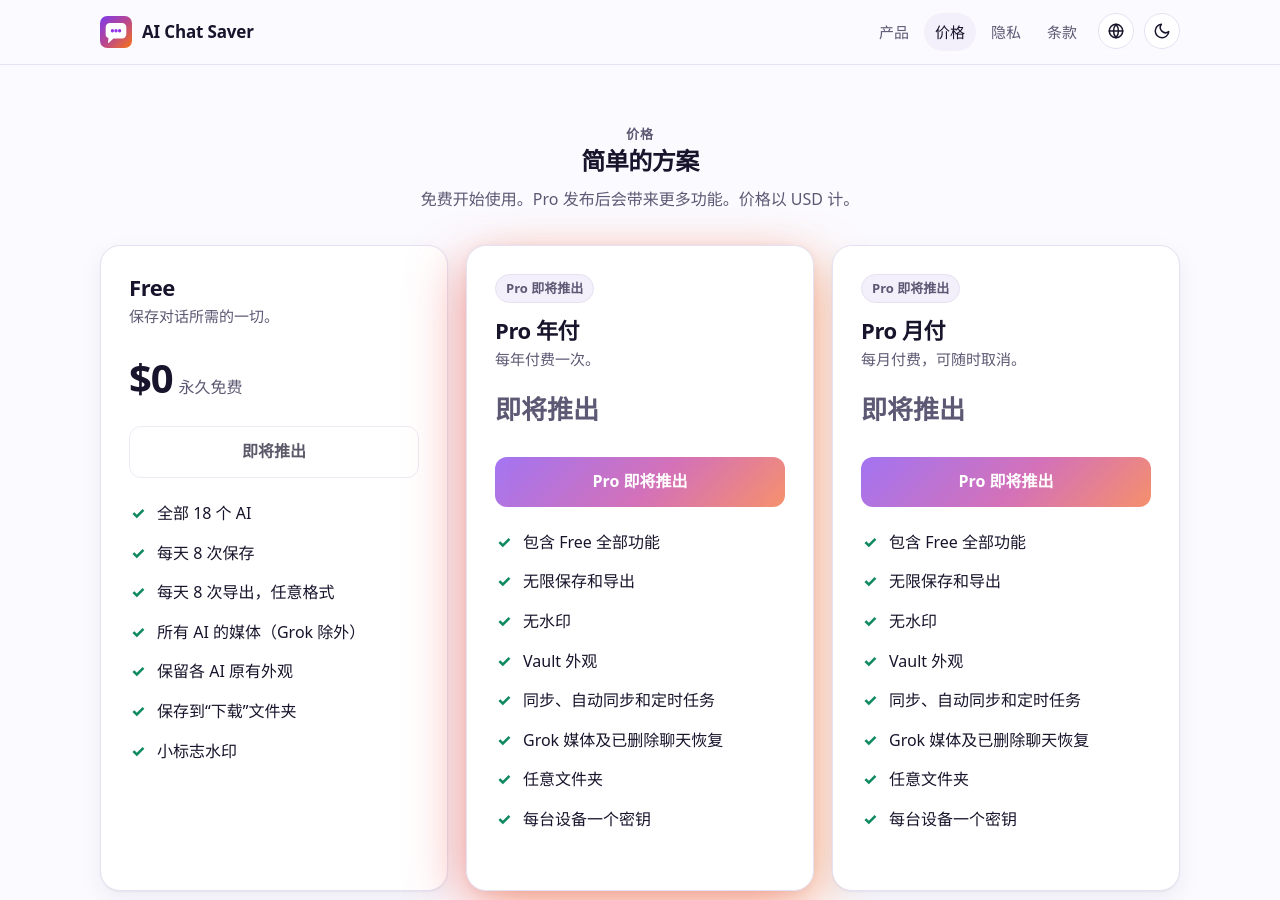
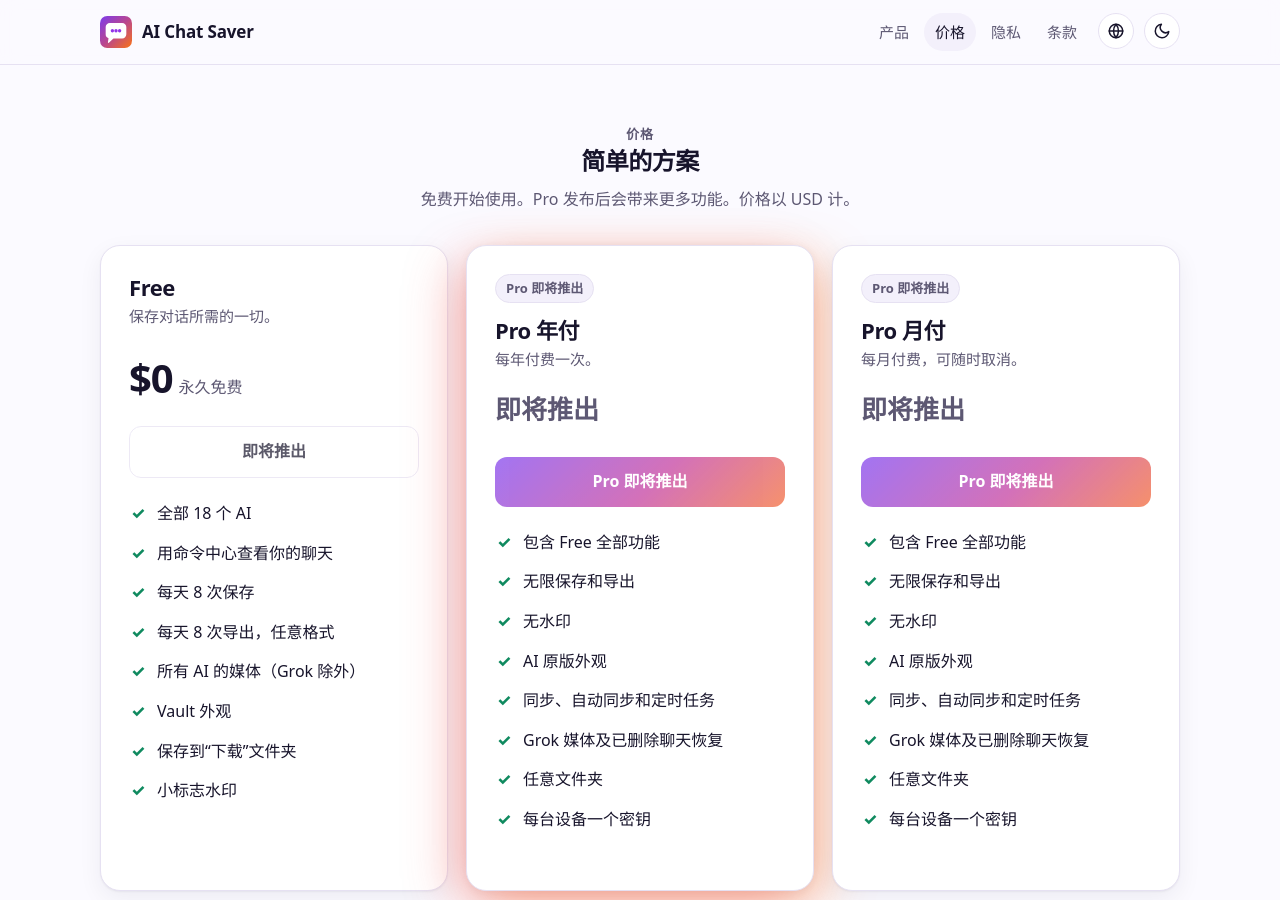
Before and after one commit to aichatsaver/aichatsaver.github.io, a Jekyll site: the page built from zh/pricing.html, in a window 1280 px wide and 900 px high. Built offline with Jekyll 4.4.1, drawn with Linux system fonts in a browser that asks for light colours.

Commit message:
Pricing: Command Center in Free; swap looks (Free: Vault, Pro: AI original) (zh)

```diff
--- a/_data/i18n/zh.yml
+++ b/_data/i18n/zh.yml
@@ -33,17 +33,18 @@
   pro_status: Pro 即将推出
   free_features:
   - "全部 18 个 AI"
+  - "用命令中心查看你的聊天"
   - "每天 8 次保存"
   - "每天 8 次导出，任意格式"
   - "所有 AI 的媒体（Grok 除外）"
-  - "保留各 AI 原有外观"
+  - "Vault 外观"
   - "保存到“下载”文件夹"
   - "小标志水印"
   pro_features:
   - "包含 Free 全部功能"
   - "无限保存和导出"
   - "无水印"
-  - "Vault 外观"
+  - "AI 原版外观"
   - "同步、自动同步和定时任务"
   - "Grok 媒体及已删除聊天恢复"
   - "任意文件夹"
```
